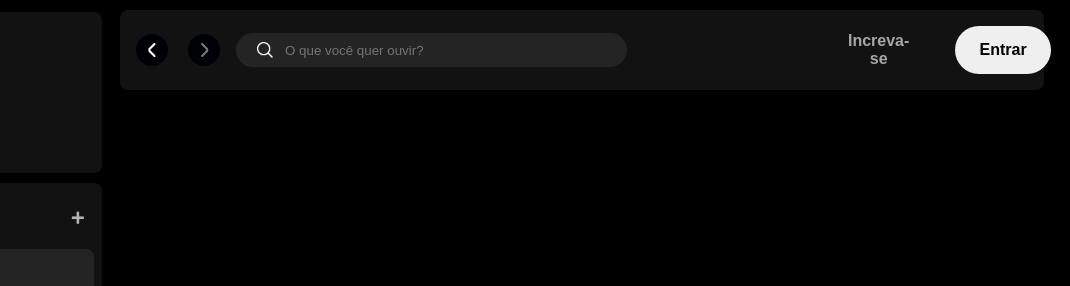
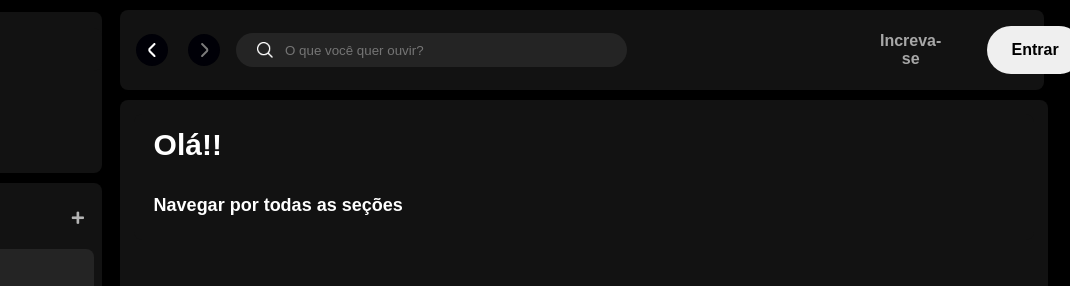
Before and after one commit to aokicamilla/spotify-alura, a plain HTML site: page index.html in a window 1280 px wide. Shown: the top 286 px of the page, 210-1280 px from the left. Drawn offline with Linux system fonts and the light colour scheme.

Commit message:
started a playlist section

```diff
--- a/index.html
+++ b/index.html
@@ -100,6 +100,15 @@
             </nav>
 
         </div>
+
+        <div class="playlist-container">
+            <div id="results-playlist">
+                <div class="playlist">
+                    <h1>Olá!!</h1>
+                    <h2>Navegar por todas as seções</h2>
+                </div>
+            </div>
+        </div>
     </main>
 
 
--- a/src/styles/maincontent.css
+++ b/src/styles/maincontent.css
@@ -50,7 +50,7 @@
     width: 25rem;
     height: 2rem;
     margin-left: 1rem;
-    margin-right: 13rem;
+    margin-right: 15rem;
     background-color: #242424;
     border-radius: 500px;
     border:1px solid transparent
@@ -93,3 +93,30 @@
     border-radius: 40px;
     border:none;
 }
+
+.playlist-container {
+        height:68vh;
+        margin-left: 20.6rem;
+        margin-right: 1.4rem;
+        padding: 14px;
+        border-radius: 8px;
+        background-color: #121212;
+
+}
+
+.playlist-container .playlist {
+    display: flex;
+    flex-direction: column;
+    background-color: #121212
+}
+
+.playlist-container h1 {
+    font-size: 30px;
+    color: #fff;
+    margin-bottom: 16px;
+}
+
+.playlist-container h2 {
+    font-size: 18px;
+    font-weight: 700;
+}
```
